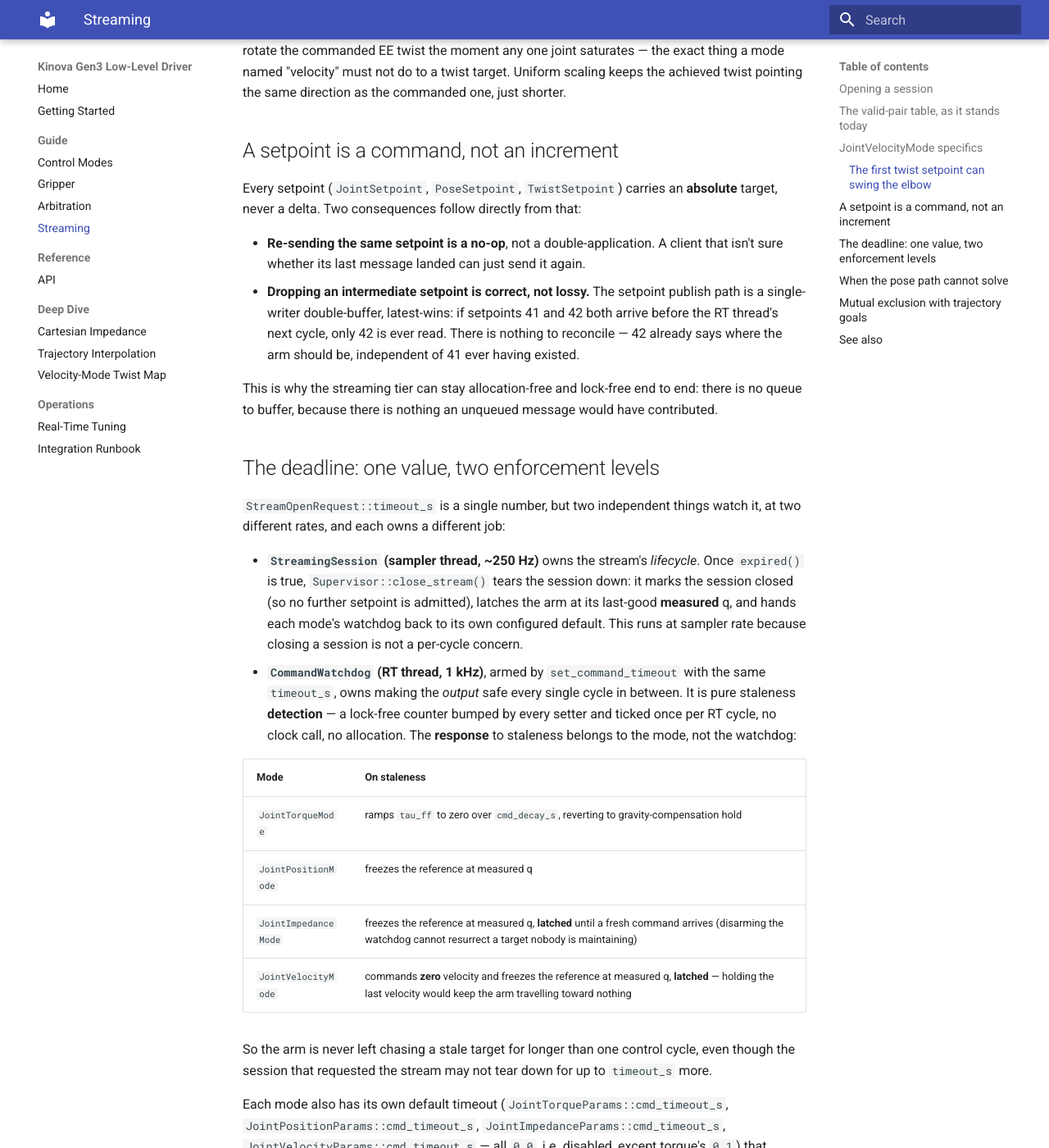
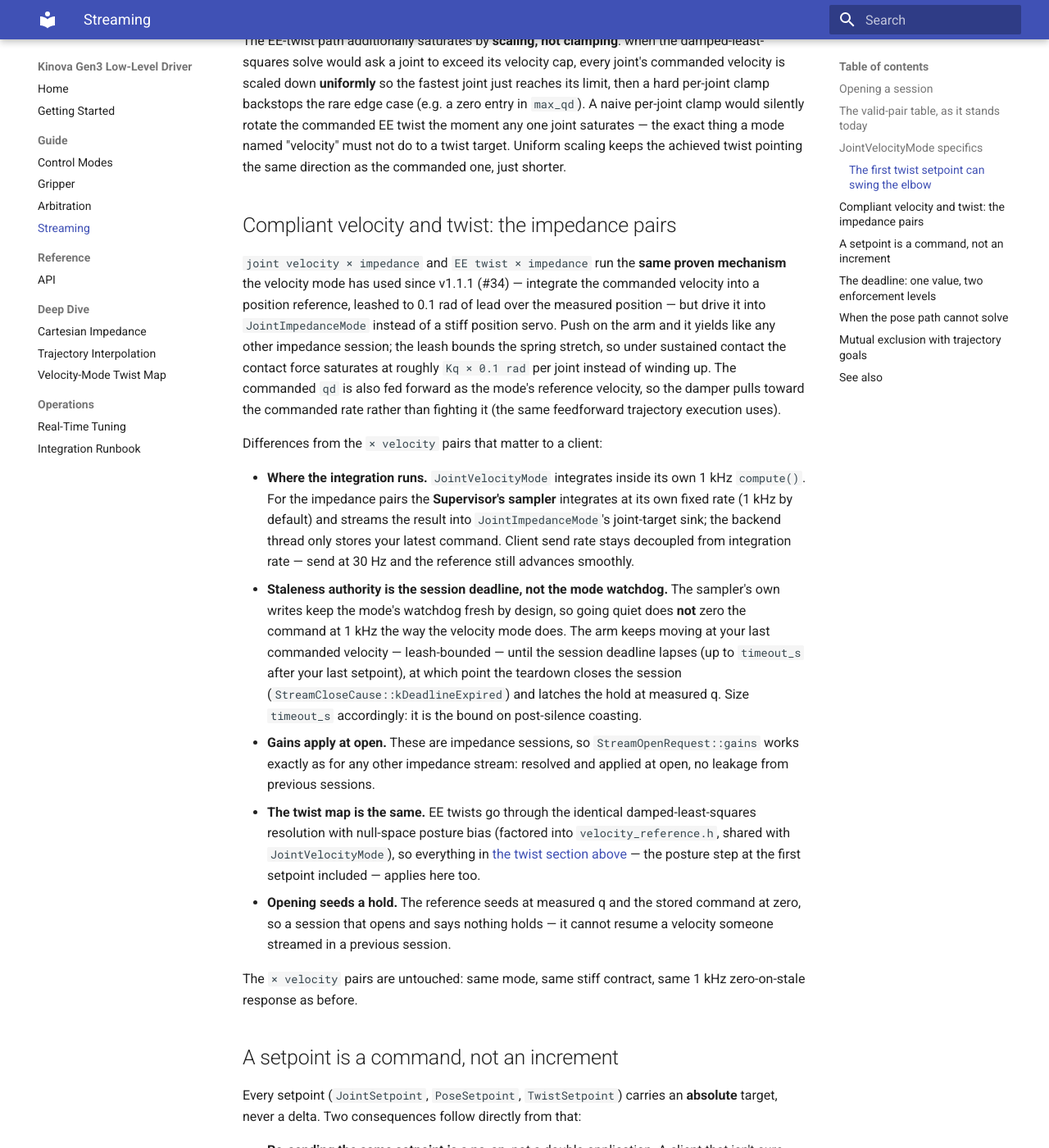
Before and after one commit to rammp-org/kinova-gen3-driver, an MkDocs documentation site: the page built from docs/guide/streaming.md, in a window 1280 px wide and 1400 px high, scrolled down 2773 px. Shown: the whole window at 82% size. Built offline with MkDocs 1.6.1 and Material for MkDocs 9.7.7, drawn with Linux system fonts in a browser that asks for light colours; some of the changed text lies outside the part shown.

Commit message:
docs(streaming): compliant velocity/twist pairs -- semantics and pair table (#63)
Co-Authored-By: Claude Fable 5 <noreply@anthropic.com>
Claude-Session: https://claude.ai/code/session_01P13RvkPe2sFENYryyvyjki

```diff
--- a/docs/guide/streaming.md
+++ b/docs/guide/streaming.md
@@ -51,9 +51,11 @@ into a mode that can't drive it:
 | joint torque      | torque       | yes |
 | joint velocity    | velocity     | yes — native `set_velocity_target`, pass-through-then-limit |
 | EE twist          | velocity     | yes — resolved by `JointVelocityMode`'s damped-least-squares twist map |
+| joint velocity    | impedance    | yes — integrated into a leashed reference for `JointImpedanceMode` ([below](#compliant-velocity-and-twist-the-impedance-pairs)) |
+| EE twist          | impedance    | yes — same DLS twist map, then the same leashed integration |
 
 Every pair above is now backed by a real control path. An unsupported
-`(kind, control mode)` combination — e.g. joint velocity into impedance mode —
+`(kind, control mode)` combination — e.g. joint torque into impedance mode —
 is still refused loudly at `on_stream_open`, with
 `StreamOpenResult{accepted=false, error_code=result_code::kStreamRejected}` and
 a message naming the unsupported pair; `pair_supported` in
@@ -73,8 +75,9 @@ on it:
   planned for this mode. Push on the arm while it tracks a stream and it will
   not spring back or soften; it keeps integrating the velocity you asked for,
   up to a 0.1 rad leash on how far the reference may lead the measured
-  position. Want compliance, stream into an impedance mode instead. A zero
-  velocity **holds**: the reference stops and the position servo keeps it.
+  position. Want compliance, open the same setpoint kind in **impedance**
+  instead — see [the impedance pairs](#compliant-velocity-and-twist-the-impedance-pairs).
+  A zero velocity **holds**: the reference stops and the position servo keeps it.
 - **A stale stream commands zero, not the last-known velocity.** Holding the
   last velocity while the stream is silent would keep the arm travelling
   toward nothing. So staleness (per the deadline mechanics
@@ -117,6 +120,50 @@ rotate the commanded EE twist the moment any one joint saturates — the exact
 thing a mode named "velocity" must not do to a twist target. Uniform scaling
 keeps the achieved twist pointing the same direction as the commanded one,
 just shorter.
+
+## Compliant velocity and twist: the impedance pairs
+
+`joint velocity × impedance` and `EE twist × impedance` run the **same proven
+mechanism** the velocity mode has used since v1.1.1 (#34) — integrate the
+commanded velocity into a position reference, leashed to 0.1 rad of lead over
+the measured position — but drive it into `JointImpedanceMode` instead of a
+stiff position servo. Push on the arm and it yields like any other impedance
+session; the leash bounds the spring stretch, so under sustained contact the
+contact force saturates at roughly `Kq × 0.1 rad` per joint instead of winding
+up. The commanded `qd` is also fed forward as the mode's reference velocity,
+so the damper pulls toward the commanded rate rather than fighting it (the
+same feedforward trajectory execution uses).
+
+Differences from the `× velocity` pairs that matter to a client:
+
+- **Where the integration runs.** `JointVelocityMode` integrates inside its
+  own 1 kHz `compute()`. For the impedance pairs the **Supervisor's sampler**
+  integrates at its own fixed rate (1 kHz by default) and streams the result
+  into `JointImpedanceMode`'s joint-target sink; the backend thread only
+  stores your latest command. Client send rate stays decoupled from
+  integration rate — send at 30 Hz and the reference still advances smoothly.
+- **Staleness authority is the session deadline, not the mode watchdog.** The
+  sampler's own writes keep the mode's watchdog fresh by design, so going
+  quiet does **not** zero the command at 1 kHz the way the velocity mode does.
+  The arm keeps moving at your last commanded velocity — leash-bounded — until
+  the session deadline lapses (up to `timeout_s` after your last setpoint),
+  at which point the teardown closes the session
+  (`StreamCloseCause::kDeadlineExpired`) and latches the hold at measured q.
+  Size `timeout_s` accordingly: it is the bound on post-silence coasting.
+- **Gains apply at open.** These are impedance sessions, so
+  `StreamOpenRequest::gains` works exactly as for any other impedance stream:
+  resolved and applied at open, no leakage from previous sessions.
+- **The twist map is the same.** EE twists go through the identical
+  damped-least-squares resolution with null-space posture bias (factored into
+  `velocity_reference.h`, shared with `JointVelocityMode`), so everything in
+  [the twist section above](#the-first-twist-setpoint-can-swing-the-elbow) —
+  the posture step at the first setpoint included — applies here too.
+- **Opening seeds a hold.** The reference seeds at measured q and the stored
+  command at zero, so a session that opens and says nothing holds — it cannot
+  resume a velocity someone streamed in a previous session.
+
+The `× velocity` pairs are untouched: same mode, same stiff contract, same
+1 kHz zero-on-stale response as before.
 
 ## A setpoint is a command, not an increment
 
@@ -163,6 +210,12 @@ watch it, at two different rates, and each owns a different job:
   So the arm is never left chasing a stale target for longer than one control
   cycle, even though the session that requested the stream may not tear down
   for up to `timeout_s` more.
+
+  One deliberate exception: in the **compliant velocity/twist pairs**
+  (`joint velocity`/`EE twist` × impedance) the Supervisor's sampler writes the
+  mode's target at 1 kHz itself, which keeps the watchdog fresh regardless of
+  the client — there, the session deadline alone is the staleness authority.
+  See [the impedance pairs](#compliant-velocity-and-twist-the-impedance-pairs).
 
 Each mode also has its own default timeout (`JointTorqueParams::cmd_timeout_s`,
 `JointPositionParams::cmd_timeout_s`, `JointImpedanceParams::cmd_timeout_s`,
```
Also changed, not shown: docs/superpowers/plans/2026-10-04-compliant-velocity-twist.md (+13 -13 lines).
